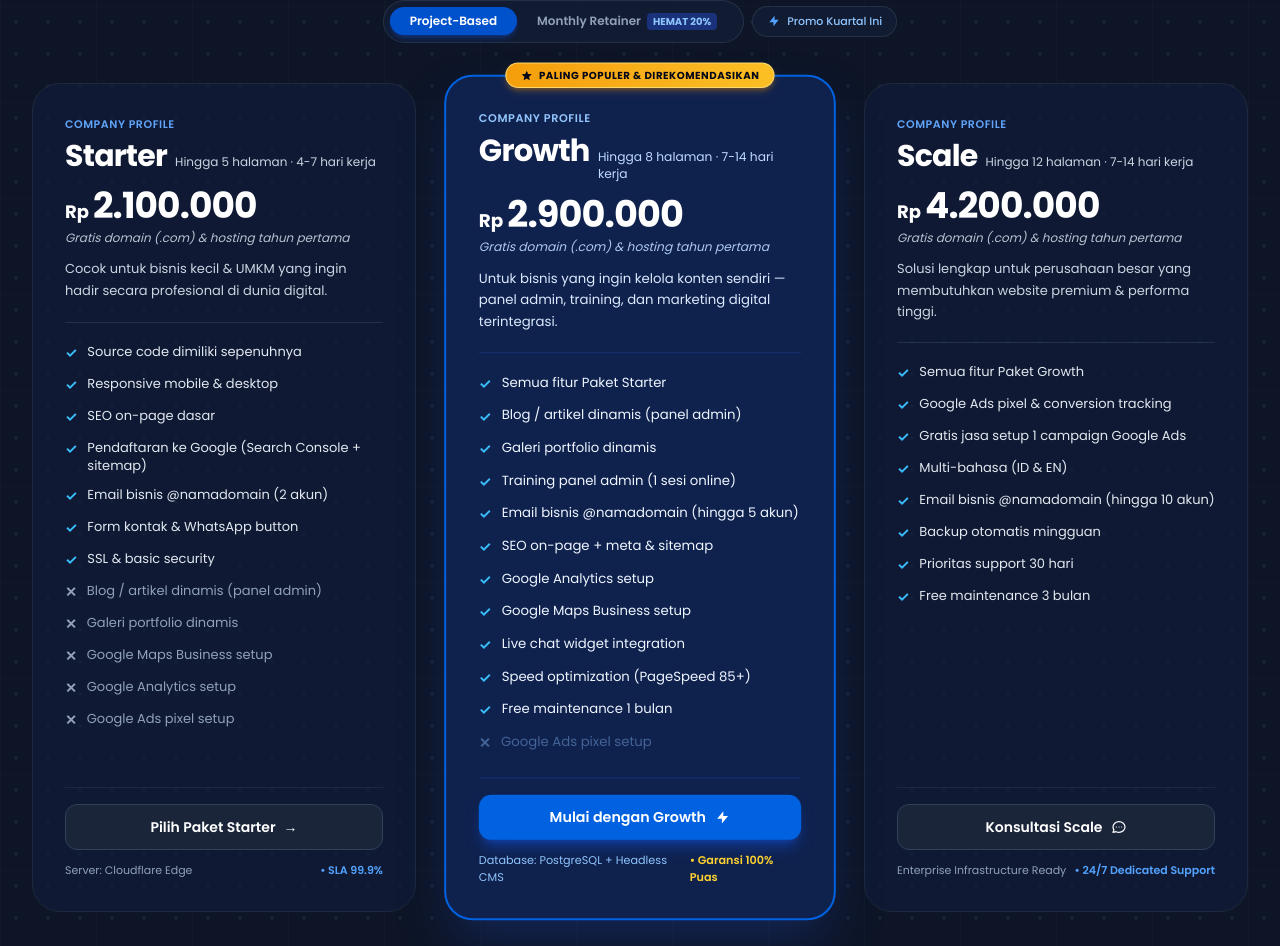
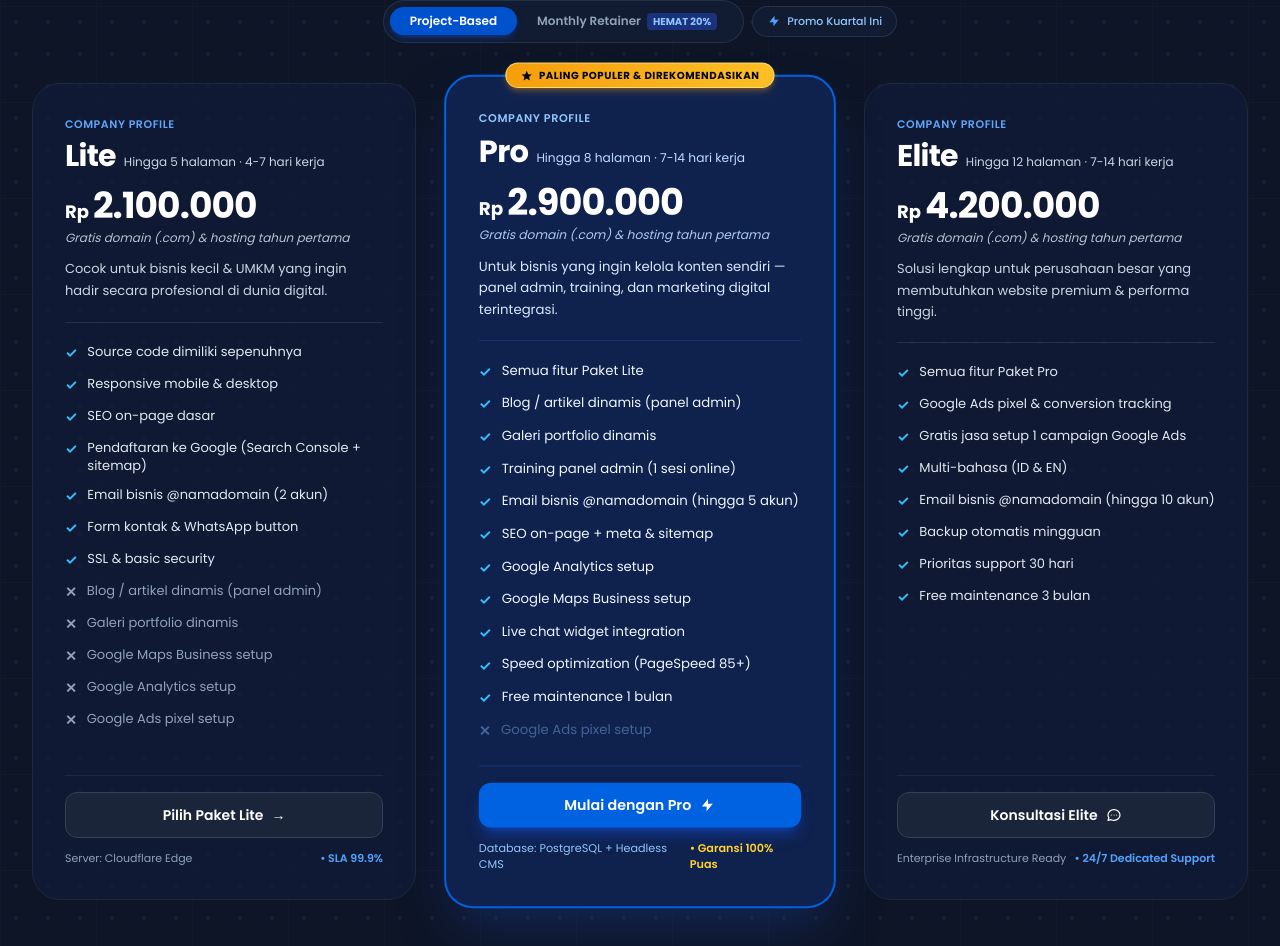
Before and after one commit to perawita/idea-support, a Next.js app: page /layanan in a window 1280 px wide. Shown: the part 1659-2605 px from the top of the page. Built offline with nearby package versions, Linux system fonts and the light colour scheme.

Commit message:
feat(pricing): update plan tier names to Lite, Pro, and Elite

```diff
--- a/app/(public)/layanan/page.tsx
+++ b/app/(public)/layanan/page.tsx
@@ -42,14 +42,14 @@ const categoryPlansData: CategoryPlans = {
   "landing-page": {
     starter: {
       categorySubtitle: "LANDING PAGE",
-      title: "Starter",
+      title: "Lite",
       durationBadge: "Hingga 3 section • 3-5 hari kerja",
       originalPrice: "Rp 1.490.000",
       discountBadge: "Hemat 25%",
       price: "Rp 1.100.000",
       priceNote: "Gratis domain (.com) & hosting tahun pertama",
       description: "Cocok untuk validasi ide, UMKM pemula, dan promosi 1 produk terstruktur.",
-      ctaText: "Pilih Paket Starter",
+      ctaText: "Pilih Paket Lite",
       ctaLink: "/kontak",
       featuresTitle: "SPESIFIKASI PAKET:",
       features: [
@@ -68,17 +68,17 @@ const categoryPlansData: CategoryPlans = {
     },
     growth: {
       categorySubtitle: "LANDING PAGE",
-      title: "Growth",
+      title: "Pro",
       durationBadge: "Hingga 6 section • 4-7 hari kerja",
       originalPrice: "Rp 2.490.000",
       discountBadge: "Hemat 20%",
       price: "Rp 1.990.000",
       priceNote: "Gratis domain (.com) & hosting premium 1 tahun",
       description: "Dirancang khusus untuk kampanye iklan Google/Meta Ads berkonversi tinggi.",
-      ctaText: "Mulai dengan Growth",
+      ctaText: "Mulai dengan Pro",
       ctaLink: "/kontak",
       isPopular: true,
-      featuresTitle: "SEMUA FITUR STARTER, DITAMBAH:",
+      featuresTitle: "SEMUA FITUR LITE, DITAMBAH:",
       features: [
         { text: "Hingga 6 section berorientasi konversi penjualan", included: true },
         { text: "Integrasi Facebook Pixel, Google Analytics 4 & TikTok API", included: true },
@@ -93,16 +93,16 @@ const categoryPlansData: CategoryPlans = {
     },
     scale: {
       categorySubtitle: "LANDING PAGE",
-      title: "Scale",
+      title: "Elite",
       durationBadge: "Hingga 10 section • 7-10 hari kerja",
       originalPrice: "Rp 3.800.000",
       discountBadge: "Hemat 22%",
       price: "Rp 2.950.000",
       priceNote: "Gratis domain (.com) & cloud hosting performa tinggi",
       description: "Solusi landing page komprehensif untuk produk bernilai tinggi & integrasi CRM.",
-      ctaText: "Konsultasi Scale",
+      ctaText: "Konsultasi Elite",
       ctaLink: "/kontak",
-      featuresTitle: "SEMUA FITUR GROWTH, DITAMBAH:",
+      featuresTitle: "SEMUA FITUR PRO, DITAMBAH:",
       features: [
         { text: "Multi-CTA + Halaman Thank You konversi terpisah", included: true },
         { text: "Integrasi Webhook CRM (HubSpot, Notion, Zapier)", included: true },
@@ -118,14 +118,14 @@ const categoryPlansData: CategoryPlans = {
   "company-profile": {
     starter: {
       categorySubtitle: "COMPANY PROFILE",
-      title: "Starter",
+      title: "Lite",
       durationBadge: "Hingga 5 halaman · 4-7 hari kerja",
       originalPrice: "Rp 2.800.000",
       discountBadge: "Hemat 25%",
       price: "Rp 2.100.000",
       priceNote: "Gratis domain (.com) & hosting tahun pertama",
       description: "Cocok untuk bisnis kecil & UMKM yang ingin hadir secara profesional di dunia digital.",
-      ctaText: "Pilih Paket Starter",
+      ctaText: "Pilih Paket Lite",
       ctaLink: "/kontak",
       featuresTitle: "FITUR UTAMA PAKET:",
       features: [
@@ -147,19 +147,19 @@ const categoryPlansData: CategoryPlans = {
     },
     growth: {
       categorySubtitle: "COMPANY PROFILE",
-      title: "Growth",
+      title: "Pro",
       durationBadge: "Hingga 8 halaman · 7-14 hari kerja",
       originalPrice: "Rp 3.900.000",
       discountBadge: "Hemat 25%",
       price: "Rp 2.900.000",
       priceNote: "Gratis domain (.com) & hosting tahun pertama",
       description: "Untuk bisnis yang ingin kelola konten sendiri — panel admin, training, dan marketing digital terintegrasi.",
-      ctaText: "Mulai dengan Growth",
+      ctaText: "Mulai dengan Pro",
       ctaLink: "/kontak",
       isPopular: true,
-      featuresTitle: "SEMUA FITUR STARTER, DITAMBAH:",
+      featuresTitle: "SEMUA FITUR LITE, DITAMBAH:",
       features: [
-        { text: "Semua fitur Paket Starter", included: true },
+        { text: "Semua fitur Paket Lite", included: true },
         { text: "Blog / artikel dinamis (panel admin)", included: true },
         { text: "Galeri portfolio dinamis", included: true },
         { text: "Training panel admin (1 sesi online)", included: true },
@@ -177,18 +177,18 @@ const categoryPlansData: CategoryPlans = {
     },
     scale: {
       categorySubtitle: "COMPANY PROFILE",
-      title: "Scale",
+      title: "Elite",
       durationBadge: "Hingga 12 halaman · 7-14 hari kerja",
       originalPrice: "Rp 5.500.000",
       discountBadge: "Hemat 24%",
       price: "Rp 4.200.000",
       priceNote: "Gratis domain (.com) & hosting tahun pertama",
       description: "Solusi lengkap untuk perusahaan besar yang membutuhkan website premium & performa tinggi.",
-      ctaText: "Konsultasi Scale",
+      ctaText: "Konsultasi Elite",
       ctaLink: "/kontak",
-      featuresTitle: "SEMUA FITUR GROWTH, DITAMBAH:",
+      featuresTitle: "SEMUA FITUR PRO, DITAMBAH:",
       features: [
-        { text: "Semua fitur Paket Growth", included: true },
+        { text: "Semua fitur Paket Pro", included: true },
         { text: "Google Ads pixel & conversion tracking", included: true },
         { text: "Gratis jasa setup 1 campaign Google Ads", included: true },
         { text: "Multi-bahasa (ID & EN)", included: true },
@@ -204,7 +204,7 @@ const categoryPlansData: CategoryPlans = {
   "web-saas": {
     starter: {
       categorySubtitle: "WEB APP / SAAS",
-      title: "MVP Starter",
+      title: "MVP Lite",
       durationBadge: "3-5 fitur inti • 2-3 minggu",
       originalPrice: "Rp 5.000.000",
       discountBadge: "Hemat 20%",
@@ -228,17 +228,17 @@ const categoryPlansData: CategoryPlans = {
     },
     growth: {
       categorySubtitle: "WEB APP / SAAS",
-      title: "Scale Platform",
+      title: "Pro Platform",
       durationBadge: "Sistem Lengkap • 3-5 minggu",
       originalPrice: "Rp 8.500.000",
       discountBadge: "Hemat 24%",
       price: "Rp 6.500.000",
       priceNote: "Arsitektur cloud skalabel siap ribuan pengguna",
       description: "Sistem aplikasi web interaktif dengan integrasi pembayaran otomatis, email transactional, & analytics.",
-      ctaText: "Bangun Scale App",
+      ctaText: "Bangun Pro Platform",
       ctaLink: "/kontak",
       isPopular: true,
-      featuresTitle: "SEMUA FITUR STARTER, DITAMBAH:",
+      featuresTitle: "SEMUA FITUR LITE, DITAMBAH:",
       features: [
         { text: "Integrasi Payment Gateway (Midtrans / Xendit / QRIS)", included: true },
         { text: "Email notifikasi transaksional otomatis (Resend)", included: true },
@@ -252,7 +252,7 @@ const categoryPlansData: CategoryPlans = {
     },
     scale: {
       categorySubtitle: "WEB APP / SAAS",
-      title: "Custom Enterprise",
+      title: "Custom Elite",
       durationBadge: "Sesuai Scope • Timeline Fleksibel",
       originalPrice: "Rp 15.000.000",
       discountBadge: "Hemat 20%",
@@ -261,7 +261,7 @@ const categoryPlansData: CategoryPlans = {
       description: "Untuk perusahaan yang memerlukan sistem enterprise kompleks, multi-tenant, dan kepatuhan data ketat.",
       ctaText: "Diskusi Arsitektur",
       ctaLink: "/kontak",
-      featuresTitle: "SEMUA FITUR GROWTH, DITAMBAH:",
+      featuresTitle: "SEMUA FITUR PRO, DITAMBAH:",
       features: [
         { text: "Arsitektur Multi-tenant SaaS", included: true },
         { text: "Microservices & integrasi ERP eksternal", included: true },
@@ -276,14 +276,14 @@ const categoryPlansData: CategoryPlans = {
   "mobile-app": {
     starter: {
       categorySubtitle: "APLIKASI MOBILE",
-      title: "Mobile MVP",
+      title: "Mobile Lite",
       durationBadge: "Android APK • 2-3 minggu",
       originalPrice: "Rp 4.500.000",
       discountBadge: "Hemat 22%",
       price: "Rp 3.500.000",
       priceNote: "Termasuk source code & bantuan rilis APK",
       description: "Aplikasi mobile fungsional untuk prototipe bisnis atau penggunaan operasional internal.",
-      ctaText: "Mulai Mobile MVP",
+      ctaText: "Mulai Mobile Lite",
       ctaLink: "/kontak",
       featuresTitle: "FITUR PAKET MOBILE:",
       features: [
@@ -300,17 +300,17 @@ const categoryPlansData: CategoryPlans = {
     },
     growth: {
       categorySubtitle: "APLIKASI MOBILE",
-      title: "Play Store Ready",
+      title: "Play Store Pro",
       durationBadge: "Android & iOS • 3-5 minggu",
       originalPrice: "Rp 7.800.000",
       discountBadge: "Hemat 24%",
       price: "Rp 5.900.000",
       priceNote: "Bantuan publikasi hingga live di store",
       description: "Aplikasi mobile lengkap siap dipublikasikan ke Google Play Store dan App Store iOS.",
-      ctaText: "Pilih Play Store Ready",
+      ctaText: "Pilih Play Store Pro",
       ctaLink: "/kontak",
       isPopular: true,
-      featuresTitle: "SEMUA FITUR STARTER, DITAMBAH:",
+      featuresTitle: "SEMUA FITUR LITE, DITAMBAH:",
       features: [
         { text: "Bantuan setup & publikasi ke Google Play Store", included: true },
         { text: "Integrasi Push Notification Cloud (FCM)", included: true },
@@ -324,16 +324,16 @@ const categoryPlansData: CategoryPlans = {
     },
     scale: {
       categorySubtitle: "APLIKASI MOBILE",
-      title: "Full Ecosystem",
+      title: "Elite Ecosystem",
       durationBadge: "App + Backend + Web • 6+ minggu",
       originalPrice: "Rp 14.000.000",
       discountBadge: "Hemat 25%",
       price: "Rp 10.500.000",
       priceNote: "Paket lengkap Mobile App + Web Admin Dashboard",
       description: "Ekosistem digital lengkap: aplikasi mobile untuk pelanggan, dashboard admin web untuk operasional.",
-      ctaText: "Konsultasi Ekosistem",
+      ctaText: "Konsultasi Ekosistem Elite",
       ctaLink: "/kontak",
-      featuresTitle: "SEMUA FITUR GROWTH, DITAMBAH:",
+      featuresTitle: "SEMUA FITUR PRO, DITAMBAH:",
       features: [
         { text: "Aplikasi Customer (Android & iOS)", included: true },
         { text: "Aplikasi Driver / Merchant / Staff khusus", included: true },
@@ -381,7 +381,7 @@ const categoryPlansData: CategoryPlans = {
       ctaText: "Pilih Automated Booking",
       ctaLink: "/kontak",
       isPopular: true,
-      featuresTitle: "SEMUA FITUR STARTER, DITAMBAH:",
+      featuresTitle: "SEMUA FITUR LITE, DITAMBAH:",
       features: [
         { text: "Pembayaran DP / Lunas otomatis via QRIS & Transfer", included: true },
         { text: "Sinkronisasi otomatis dengan Google Calendar staf", included: true },
@@ -403,7 +403,7 @@ const categoryPlansData: CategoryPlans = {
       description: "Pengelolaan booking terpusat untuk berbagai lokasi cabang, divisi, dan ratusan staf.",
       ctaText: "Konsultasi Multi-Cabang",
       ctaLink: "/kontak",
-      featuresTitle: "SEMUA FITUR GROWTH, DITAMBAH:",
+      featuresTitle: "SEMUA FITUR PRO, DITAMBAH:",
       features: [
         { text: "Dukungan multi-lokasi / cabang cabang", included: true },
         { text: "Dashboard kontrol terpusat untuk Owner & Manajer Cabang", included: true },
@@ -418,14 +418,14 @@ const categoryPlansData: CategoryPlans = {
   "ecommerce": {
     starter: {
       categorySubtitle: "E-COMMERCE",
-      title: "Toko Online Starter",
+      title: "Toko Online Lite",
       durationBadge: "Hingga 30 produk • 5-8 hari kerja",
       originalPrice: "Rp 2.900.000",
       discountBadge: "Hemat 21%",
       price: "Rp 2.290.000",
       priceNote: "Gratis domain (.com) & hosting toko online",
       description: "Katalog produk rapi dengan checkout langsung mengarah ke chat WhatsApp penjual.",
-      ctaText: "Pilih Toko Starter",
+      ctaText: "Pilih Toko Lite",
       ctaLink: "/kontak",
       featuresTitle: "FITUR TOKO ONLINE:",
       features: [
@@ -451,7 +451,7 @@ const categoryPlansData: CategoryPlans = {
       ctaText: "Mulai Toko Otomatis",
       ctaLink: "/kontak",
       isPopular: true,
-      featuresTitle: "SEMUA FITUR STARTER, DITAMBAH:",
+      featuresTitle: "SEMUA FITUR LITE, DITAMBAH:",
       features: [
         { text: "Kalkulator ongkos kirim real-time (JNE, SiCepat, J&T, dll)", included: true },
         { text: "Payment Gateway otomatis (QRIS, VA Bank, E-Wallet)", included: true },
@@ -474,7 +474,7 @@ const categoryPlansData: CategoryPlans = {
       description: "Toko online performa tinggi untuk brand DTC, integrasi inventori gudang, dan sistem membership poin.",
       ctaText: "Konsultasi Flagship Store",
       ctaLink: "/kontak",
-      featuresTitle: "SEMUA FITUR GROWTH, DITAMBAH:",
+      featuresTitle: "SEMUA FITUR PRO, DITAMBAH:",
       features: [
         { text: "Sistem Membership, Poin Reward, & Tier Pelanggan", included: true },
         { text: "Integrasi Manajemen Stok Multi-Warehouse / Gudang", included: true },
@@ -889,7 +889,7 @@ export default function LayananPage() {
             {/* 3. Three Pricing Cards (Dinamis Sesuai Kategori yang Dipilih) */}
             <div className="grid grid-cols-1 lg:grid-cols-3 gap-6 sm:gap-8 items-stretch">
 
-              {/* CARD 1: STARTER */}
+              {/* CARD 1: LITE */}
               {(() => {
                 const plan = activeCategoryPlans.starter;
                 return (
@@ -963,7 +963,7 @@ export default function LayananPage() {
                 );
               })()}
 
-              {/* CARD 2: GROWTH (HIGHLIGHTED / POPULAR) */}
+              {/* CARD 2: PRO (HIGHLIGHTED / POPULAR) */}
               {(() => {
                 const plan = activeCategoryPlans.growth;
                 return (
@@ -1049,7 +1049,7 @@ export default function LayananPage() {
                 );
               })()}
 
-              {/* CARD 3: SCALE & ENTERPRISE */}
+              {/* CARD 3: ELITE */}
               {(() => {
                 const plan = activeCategoryPlans.scale;
                 return (
```
